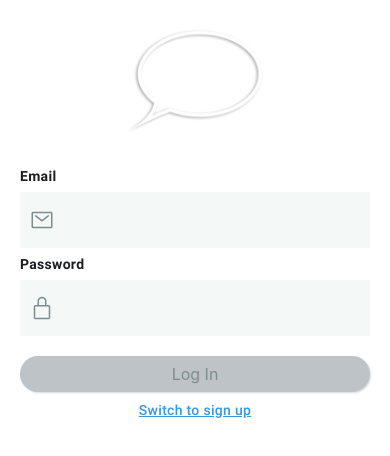
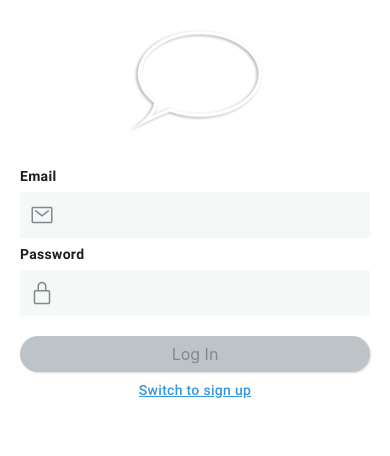
Before and after one commit to sounj142/ChatApp_ReactNativeAndFirebase, a React Native app: screen / in a window 390 px wide. Shown: the top 456 px of the page. Built offline with nearby package versions, Linux system fonts and the light colour scheme; no server answers; what react-native-popup-menu would draw is missing.

Commit message:
change some UI logics

```diff
--- a/components/UI/Input.js
+++ b/components/UI/Input.js
@@ -62,7 +62,7 @@ const styles = StyleSheet.create({
     width: '100%',
     backgroundColor: Colors.nearlyWhite,
     paddingHorizontal: 10,
-    paddingVertical: 15,
+    paddingVertical: 10,
     borderRadius: 2,
   },
   icon: {
--- a/screens/ChatSettingsScreen.js
+++ b/screens/ChatSettingsScreen.js
@@ -74,17 +74,15 @@ export default function ChatSettingsScreen({ navigation, route }) {
           value={groupName}
         />
 
+        {(groupName !== chatData.groupName || image !== chatData.imageUri) && (
           <MyButton
             onPress={submitHandler}
             isLoading={isSubmiting}
-          disabled={
-            isSubmiting ||
-            !groupName.trim().length ||
-            (groupName === chatData.groupName && image === chatData.imageUri)
-          }
+            disabled={isSubmiting || !groupName.trim().length}
           >
             Save Changes
           </MyButton>
+        )}
 
         <View style={styles.usersContainer}>
           <Text style={styles.heading}>
```
Lines whose indentation alone changed are shown as unchanged.
